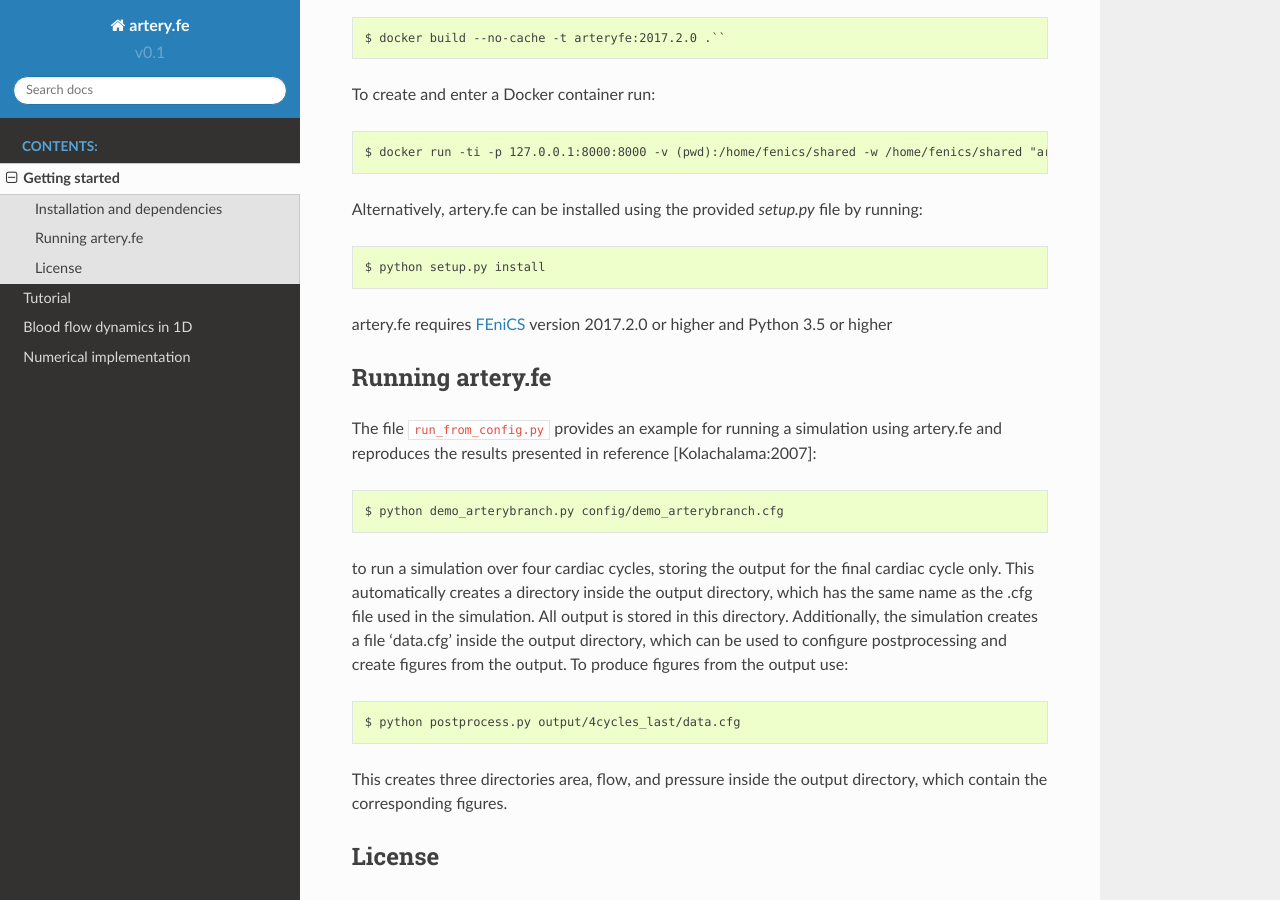
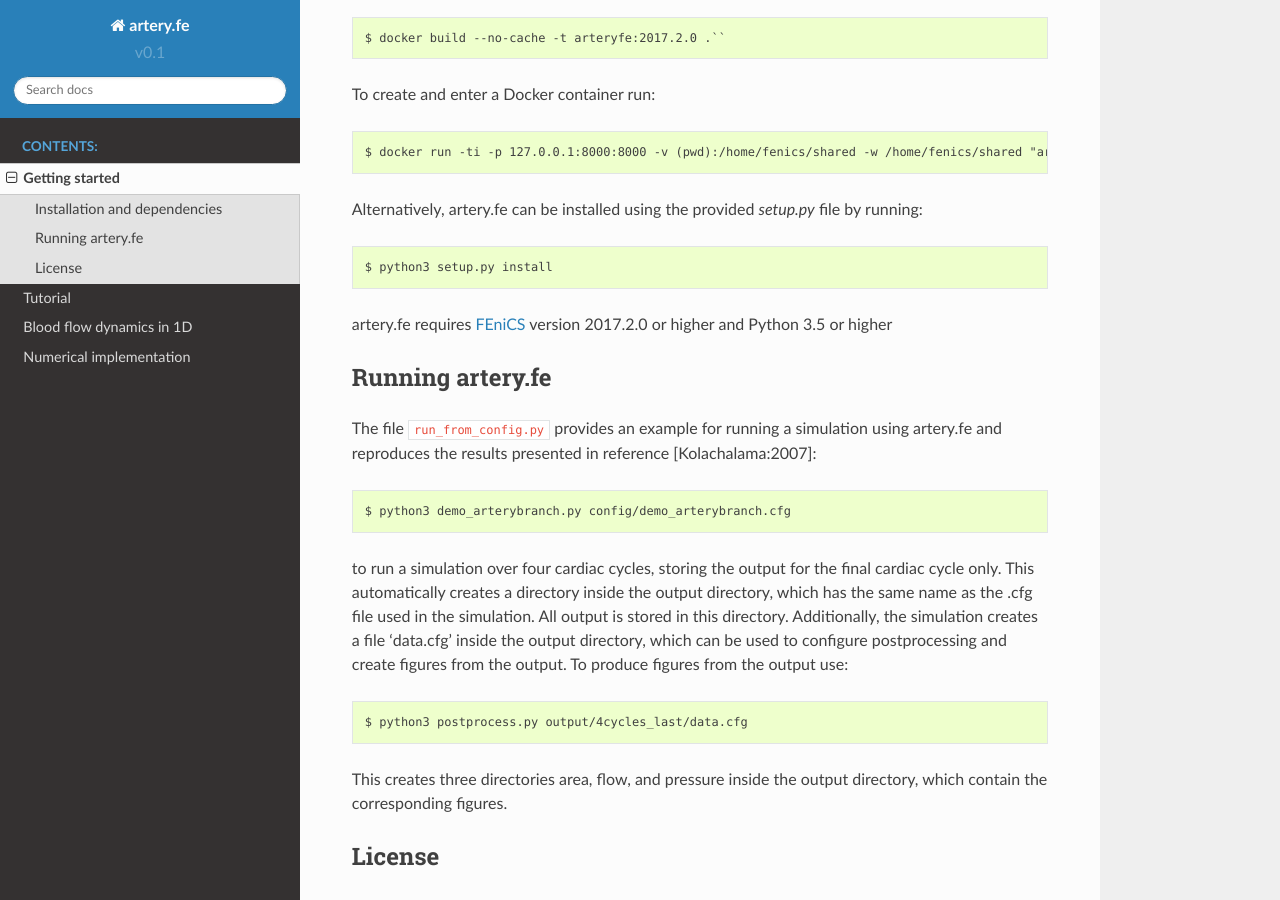
Before and after one commit to KVSlab/bloodflow, a Sphinx documentation site: the page built from docs/source/getting_started.rst, in a window 1280 px wide and 900 px high, scrolled down 458 px. Built offline with Sphinx 7.4.7 and the Read the Docs theme 2.0.0, drawn with Linux system fonts in a browser that asks for light colours.

Commit message:
Changed 'python' to 'python3' in the documentation

```diff
--- a/docs/source/getting_started.rst
+++ b/docs/source/getting_started.rst
@@ -22,7 +22,7 @@ To create and enter a Docker container run::
 
 Alternatively, artery.fe can be installed using the provided `setup.py` file by running::
 
-  $ python setup.py install
+  $ python3 setup.py install
 
 artery.fe requires FEniCS_ version 2017.2.0 or higher and Python 3.5 or higher
 
@@ -34,11 +34,11 @@ Running artery.fe
 
 The file ``run_from_config.py`` provides an example for running a simulation using artery.fe and reproduces the results presented in reference [Kolachalama:2007]::
 
-  $ python demo_arterybranch.py config/demo_arterybranch.cfg
+  $ python3 demo_arterybranch.py config/demo_arterybranch.cfg
 
 to run a simulation over four cardiac cycles, storing the output for the final cardiac cycle only. This automatically creates a directory inside the output directory, which has the same name as the .cfg file used in the simulation. All output is stored in this directory. Additionally, the simulation creates a file 'data.cfg' inside the output directory, which can be used to configure postprocessing and create figures from the output. To produce figures from the output use::
 
-  $ python postprocess.py output/4cycles_last/data.cfg
+  $ python3 postprocess.py output/4cycles_last/data.cfg
 
 This creates three directories area, flow, and pressure inside the output directory, which contain the corresponding figures.
 
```
Also changed, not shown: README.md (+1 -1 lines).
